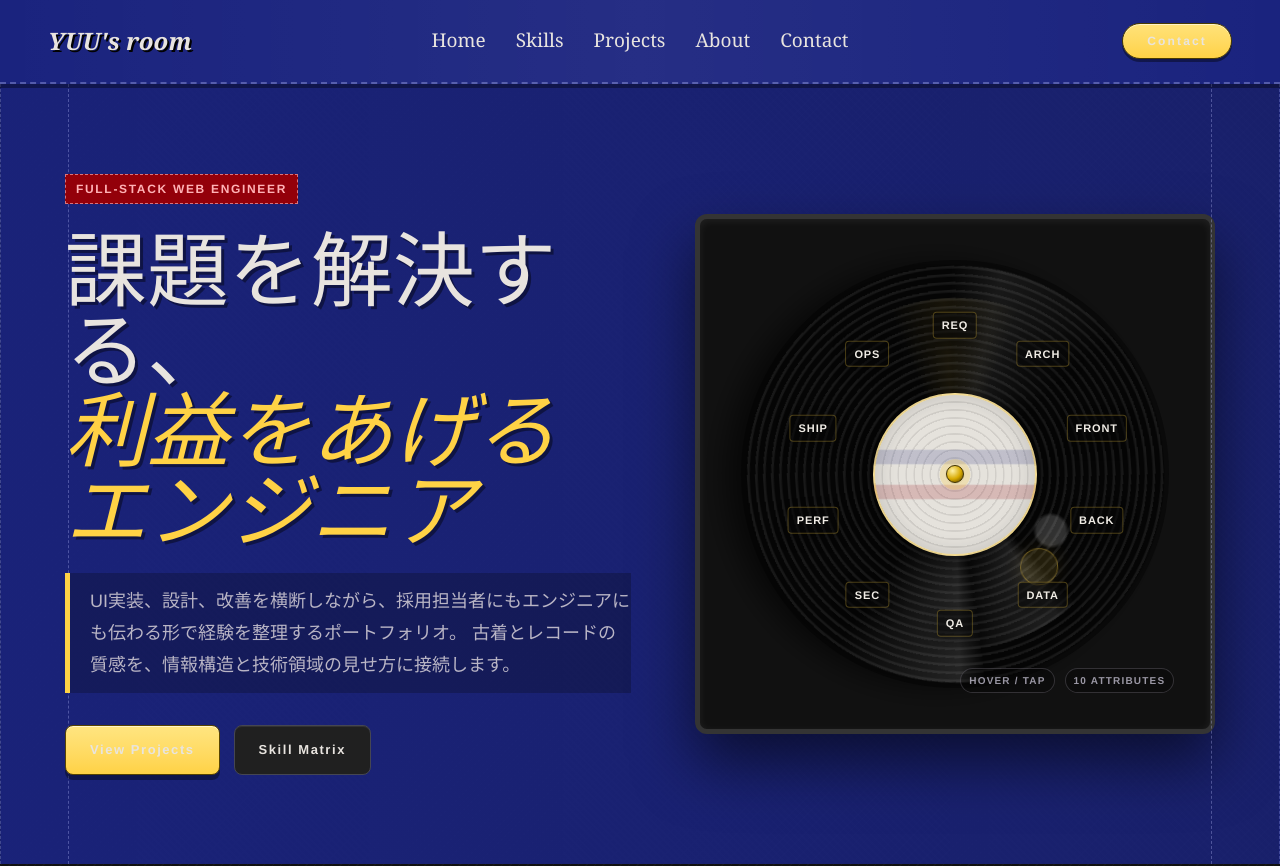
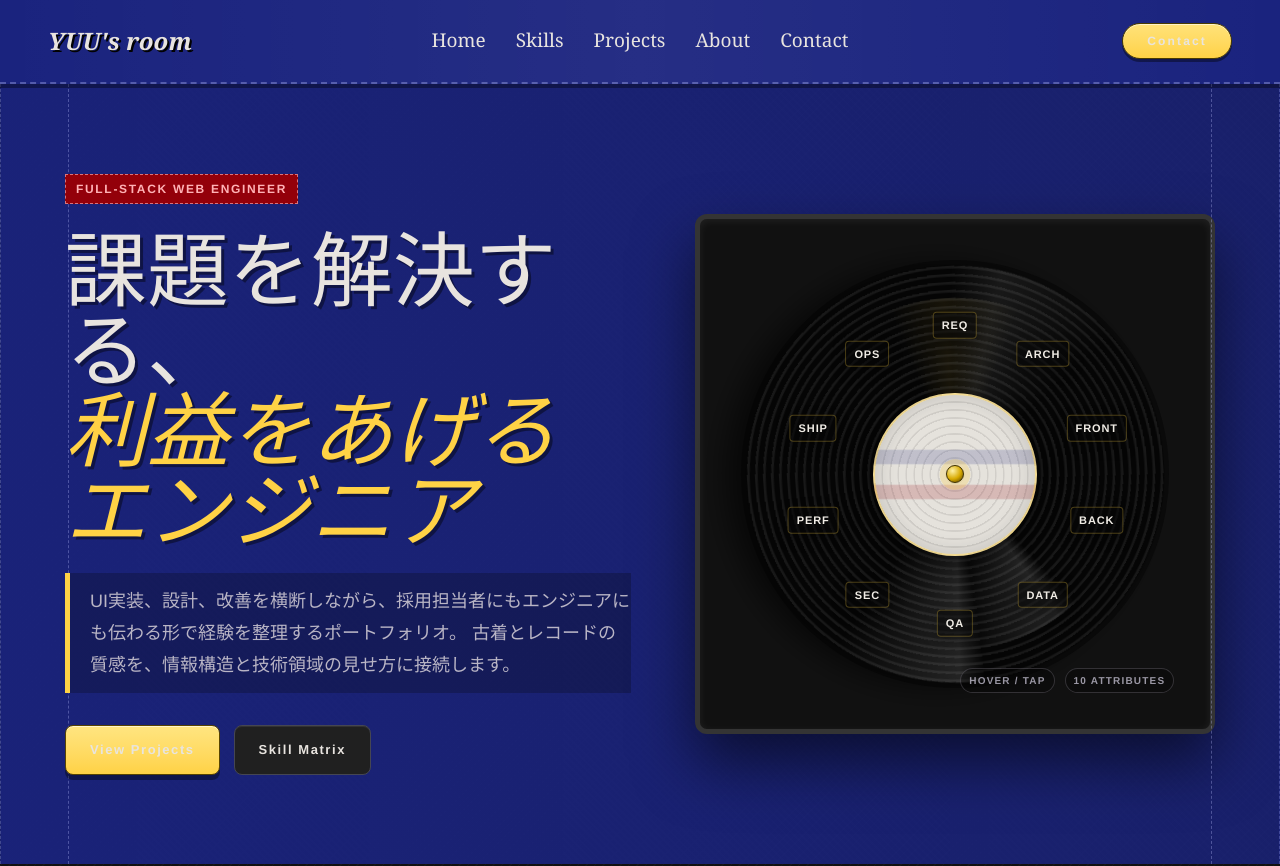
Before and after one commit to chuchu2525/portfolio, a Next.js app: page / in a window 1280 px wide. Shown: the top 866 px of the page. Built offline with nearby package versions, Linux system fonts and the light colour scheme.

Commit message:
変なまる消した

```diff
--- a/app/globals.css
+++ b/app/globals.css
@@ -67,22 +67,8 @@ button {
     inset: 8%;
     border-radius: inherit;
     background:
-      radial-gradient(circle at 68% 24%, rgba(255, 255, 255, 0.18) 0 4%, transparent 5%),
       conic-gradient(from 22deg, transparent 0 8%, rgba(255, 255, 255, 0.12) 10%, transparent 19%, transparent 64%, rgba(255, 210, 69, 0.08) 69%, transparent 76%);
     mix-blend-mode: screen;
-  }
-
-  .record-grooves::after {
-    content: "";
-    position: absolute;
-    top: 27%;
-    right: 22%;
-    width: 9%;
-    aspect-ratio: 1;
-    border: 1px solid rgba(255, 210, 69, 0.35);
-    border-radius: 50%;
-    background: rgba(255, 210, 69, 0.12);
-    box-shadow: 0 0 18px rgba(255, 210, 69, 0.1);
   }
 
   .record-shine {
```
